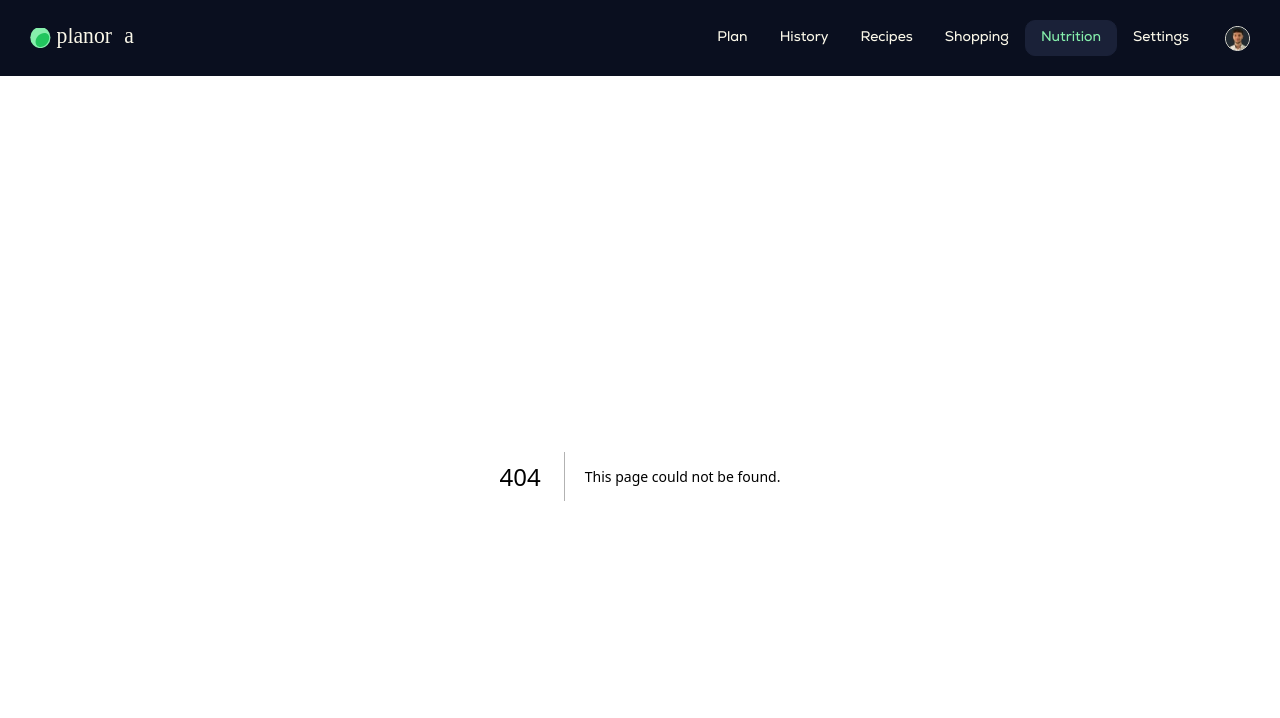
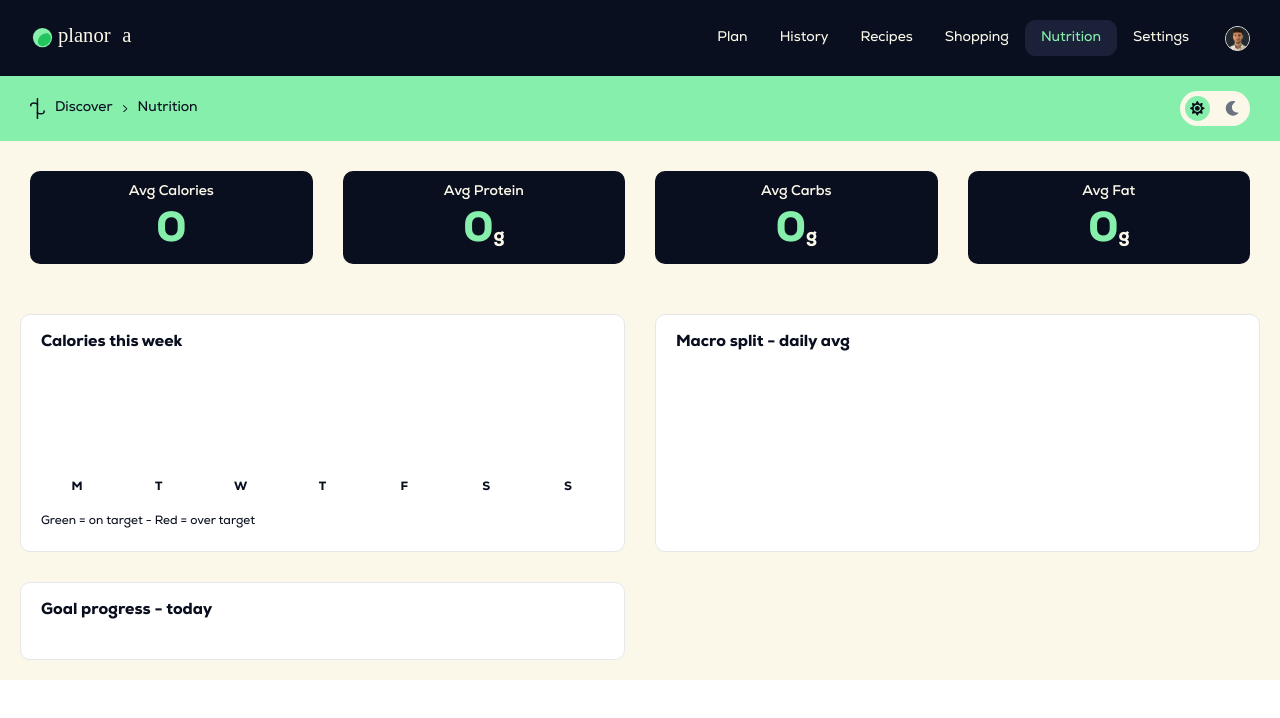
Before and after one commit to Snarbo/Planora, a Next.js app: page /nutrition in a window 1280 px wide. Before the commit this address had no page. Shown: the top 718 px of the page. Built offline with nearby package versions, Linux system fonts and the light colour scheme.

Commit message:
Nutrition page WIP, added calories chart

```diff
--- /dev/null
+++ b/src/app/nutrition/nutrition.scss
@@ -0,0 +1,36 @@
+@use "../styles/helpers/variables.scss" as *;
+@use "../styles/helpers/mixins.scss" as *;
+
+.nutrition {
+
+    .content__groups {
+        display: grid;
+        gap: 20px;
+        padding: 20px;
+        @include theme-property("background-color", $color-ivory, $color-primary);
+
+        @media (min-width: $mq-tablet) {
+            grid-template-columns: repeat(2, 1fr);
+            gap: 30px;
+        }
+
+        @media (min-width: $mq-desktop) {
+            grid-template-columns: repeat(3, 1fr);
+            gap: 30px;
+            margin: 30px 0 0;
+            padding: 0;
+        }
+    }
+
+    .content__group {
+        p {
+            margin: 20px 0 0;
+            @include font-rem(12);
+            @include theme-property("color", $color-primary, $color-ivory);
+
+            @media (min-width: $mq-desktop) {
+                @include font-rem(14);
+            }
+        }
+    }
+}
--- /dev/null
+++ b/src/app/nutrition/page.tsx
@@ -0,0 +1,65 @@
+"use client";
+
+
+import { useMemo } from "react";
+import { useMealPlans } from "@/hooks/useMealPlans";
+import { useMealFilters } from "@/hooks/useMealFilters";
+import type { Meal } from "@/types/meals";
+import { TopBar } from "@/components/TopBar/TopBar";
+import { Stats } from "@/components/Stats/Stats";
+import { NutritionFilter } from "@/components/Filters/NutritionFilter";
+import { CaloriesChart } from "@/components/Charts/CaloriesChart";
+
+type MealWithDate = Meal & {
+  date: string;
+};
+
+import "./nutrition.scss";
+
+export default function Nutrition() {
+  const { plans } = useMealPlans();
+
+  const allMeals = useMemo<MealWithDate[]>(
+    () =>
+      plans.flatMap((day) =>
+        Object.entries(day.meals || {}).map(([, meal]) => {
+          return {
+            ...(meal as any),
+            date: day.date,
+          } as MealWithDate;
+        })
+      ),
+    [plans]
+  );
+
+  const {
+    activeFilters,
+    handleFilter,
+    filteredMeals,
+  } = useMealFilters(allMeals as MealWithDate[]);
+
+  const isActive = (type: any) => activeFilters.length === 0 || activeFilters.includes(type);
+
+  return (
+    <div className="standard-content nutrition">
+      <TopBar />
+      <div className="standard-content__wrapper">
+        <Stats stats={["plannedAvgCalories", "plannedAvgProtein", "carbs", "fat"]} />
+        {/* <NutritionFilter activeFilters={activeFilters} handleFilter={handleFilter} /> */}
+        <div className="content__groups">
+          <div className="content__group content__group--calories">
+            <h3 className="content__title">Calories this week</h3>
+            <CaloriesChart data={plans} />
+            <p>Green = on target - Red = over target</p>
+          </div>
+          <div className="content__group content__group--macro">
+            <h3 className="content__title">Macro split - daily avg</h3>
+          </div>
+          <div className="content__group content__group--goal">
+            <h3 className="content__title">Goal progress - today</h3>
+          </div>
+        </div>
+      </div>
+    </div>
+  );
+}
--- a/src/app/shopping-list/page.tsx
+++ b/src/app/shopping-list/page.tsx
@@ -332,7 +332,7 @@ export default function ShoppingList() {
                       </label>
                       {AIIngredientsSwaps && (
                         <button
-                          className={`button button--secondary${isActive ? " button--active" : ""}`}
+                          className={`button button--tertiary ${isActive ? " button--active" : ""}`}
                           onClick={() => handleSwap(name)}
                         >
                           swap
--- a/src/app/styles/base/base.scss
+++ b/src/app/styles/base/base.scss
@@ -48,10 +48,6 @@ main {
   }
 }
 
-img {
-  object-fit: cover;
-}
-
 .scrollable {
   flex: 1;
 
--- a/src/app/styles/layouts/standard-content.scss
+++ b/src/app/styles/layouts/standard-content.scss
@@ -64,6 +64,10 @@
         &__title {
             margin: 0 0 20px;
             @include theme-property("color", $color-primary, $color-ivory);
+
+            @media (min-width: $mq-desktop) {
+                margin: 0 0 30px;
+            }
         }
 
         &__edit {
--- /dev/null
+++ b/src/components/Charts/CaloriesChart.tsx
@@ -0,0 +1,86 @@
+import { useEffect, useRef } from "react";
+import { usePreferencesStore } from "@/store/usePreferencesStore";
+
+import "./calories-chart.scss";
+
+const DAY_LABELS = ["M", "T", "W", "T", "F", "S", "S"];
+const DAY_KEYS = ["mon", "tue", "wed", "thu", "fri", "sat", "sun"];
+
+interface Meal {
+  nutrition?: { kcal: number };
+}
+
+interface DayData {
+  date: string;
+  meals: Record<string, Meal>;
+}
+
+interface CaloriesChartProps {
+  data: DayData[];
+}
+
+export function CaloriesChart({ data }: CaloriesChartProps) {
+  const calorieGoal = usePreferencesStore((s) => s.nutritionCalories);
+  const barRefs = useRef<(HTMLDivElement | null)[]>([]);
+
+  useEffect(() => {
+    const totals: (number | null)[] = Array(7).fill(null);
+
+    for (const day of data) {
+      const date = new Date(day.date);
+      const dayIndex = (date.getDay() + 6) % 7;
+      totals[dayIndex] = Object.values(day.meals).reduce(
+        (sum, meal) => sum + (meal.nutrition?.kcal ?? 0),
+        0
+      );
+    }
+
+    const maxKcal = Math.max(
+      ...(totals.filter((v) => v !== null) as number[]),
+      calorieGoal
+    );
+
+    barRefs.current.forEach((bar, i) => {
+      if (!bar) return;
+
+      const kcal = totals[i];
+
+      bar.classList.remove("bar--on-target", "bar--over-target");
+      bar.style.height = "0%";
+
+      if (kcal === null) return;
+
+      const pct = Math.min((kcal / maxKcal) * 100, 100);
+
+      if (kcal > calorieGoal) {
+        bar.classList.add("bar--over-target");
+      } else if (kcal >= calorieGoal * 0.7) {
+        bar.classList.add("bar--on-target");
+      }
+
+      requestAnimationFrame(() => {
+        requestAnimationFrame(() => {
+          setTimeout(() => {
+            bar.style.height = `${pct}%`;
+          }, i * 60);
+        });
+      });
+    });
+  }, [data, calorieGoal]);
+
+  return (
+    <div className="calories-chart">
+      {DAY_LABELS.map((label, i) => (
+        <div key={i} className={`day day--${DAY_KEYS[i]}`}>
+          <div className="bar__wrapper">
+            <div
+              className="bar"
+              ref={(el) => { barRefs.current[i] = el; }}
+            />
+          </div>
+          <label>{label}</label>
+        </div>
+      ))}
+    </div>
+  );
+}
--- /dev/null
+++ b/src/components/Charts/calories-chart.scss
@@ -0,0 +1,58 @@
+@use "../../app/styles/helpers/variables.scss" as *;
+@use "../../app/styles/helpers/mixins.scss" as *;
+
+.calories-chart {
+        display: grid;
+        grid-template-columns: repeat(7, 1fr);
+        gap: 10px;
+
+        .day {
+            display: flex;
+            flex-direction: column;
+        }
+
+        .bar {
+            border-top-right-radius: 5px;
+            border-top-left-radius: 5px;
+            width: 100%;
+            height: 0;
+            background-color: $color-grey;
+            transition: $trans-fast;
+
+            &__wrapper {
+                display: flex;
+                align-items: flex-end;
+                flex: 1;
+                min-height: 70px;
+
+                @media (min-width: $mq-tablet) {
+                    min-height: 100px;
+                }
+
+                @media (min-width: $mq-desktop) {
+                    min-height: 140px;
+                }
+            }
+
+            &--on-target {
+                background-color: $color-tertiary;
+            }
+
+            &--over-target {
+                background-color: $color-error;
+            }
+        }
+
+        label {
+            margin: 10px 0 0;
+            @include font-rem(12);
+            font-weight: $weight-heavy;
+            line-height: 1;
+            text-align: center;
+            @include theme-property("color", $color-primary, $color-ivory);
+        }
+
+        @media (min-width: $mq-desktop) {
+            gap: 15px;
+        }
+    }
--- /dev/null
+++ b/src/components/Filters/NutritionFilter.tsx
@@ -0,0 +1,24 @@
+import { FilterProps } from "@/types/filter";
+import { NutritionFilters } from "@/types/nutrition";
+
+import "../../app/styles/components/filter.scss";
+
+export type NutritionFilterProps = FilterProps & {
+  activeFilters: NutritionFilters[];
+  handleFilter: (filter: NutritionFilters | "all") => void;
+};
+
+export const NutritionFilter = ({
+  activeFilters,
+  handleFilter,
+}: NutritionFilterProps) => {
+  return (
+    <div className="filter">
+        <div className="filter__buttons">
+          <button className={`button button--filter ${activeFilters.includes("day") ? "button--active" : ""}`} onClick={() => handleFilter("day")}>Day</button>
+          <button className={`button button--filter ${activeFilters.includes("week") ? "button--active" : ""}`} onClick={() => handleFilter("week")}>Week</button>
+          <button className={`button button--filter ${activeFilters.includes("month") ? "button--active" : ""}`} onClick={() => handleFilter("month")}>Month</button>
+        </div>
+    </div>
+  );
+};
--- a/src/components/Recipes/recipe-card.scss
+++ b/src/components/Recipes/recipe-card.scss
@@ -18,6 +18,10 @@
     &__image, &__image-wrapper {
         width: 100%;
         height: 100%;
+    }
+
+    &__image {
+        object-fit: cover;
     }
 
     &__body {
--- a/src/types/filter.ts
+++ b/src/types/filter.ts
@@ -1,5 +1,5 @@
 export type FilterProps = {
   enableSearch?: boolean;
-  searchQuery: string;
-  setSearchQuery: (value: string) => void;
+  searchQuery?: string;
+  setSearchQuery?: (value: string) => void;
 };
--- /dev/null
+++ b/src/types/nutrition.ts
@@ -0,0 +1 @@
+export type NutritionFilters = "day" | "week" | "month";
```
Also changed, not shown: src/app/preferences/preferences.scss (+7 -3 lines).
